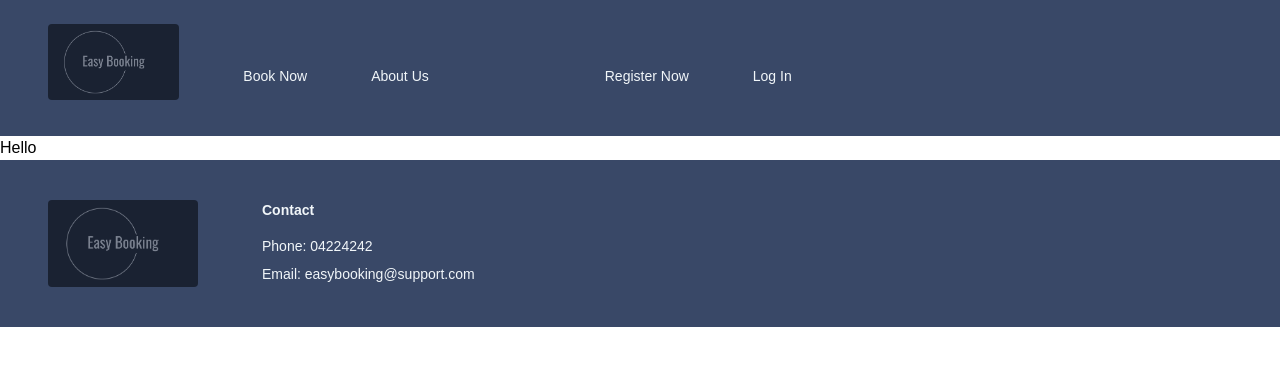
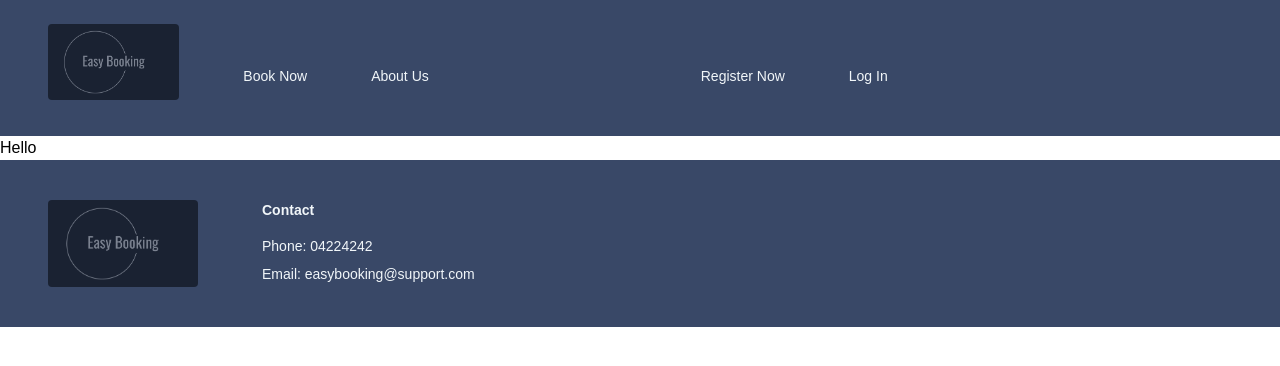
Before and after one commit to davidlidebrandt/bokningssytem, a Next.js app: page / in a window 1280 px wide. Shown: the top 366 px of the page. Built offline with nearby package versions, Linux system fonts and the light colour scheme.

Commit message:
Fix link positions

```diff
--- a/components/Header.tsx
+++ b/components/Header.tsx
@@ -42,7 +42,7 @@ const Header = () => {
 				<ul className={`hidden lg:flex gap-16 px-16 w-full`}>
 					<li className="mt-4"><Link href="/booking">Book Now</Link></li>
 					<li className="mt-4"><Link href="/about">About Us</Link></li>
-					<li className="mt-4 ml-28"><Link href="/register">Register Now</Link></li>
+					<li className="mt-4 ml-52"><Link href="/register">Register Now</Link></li>
 					<li className="mt-4"><Link href="/login">Log In</Link></li>
 				</ul>
 			</nav>
```
